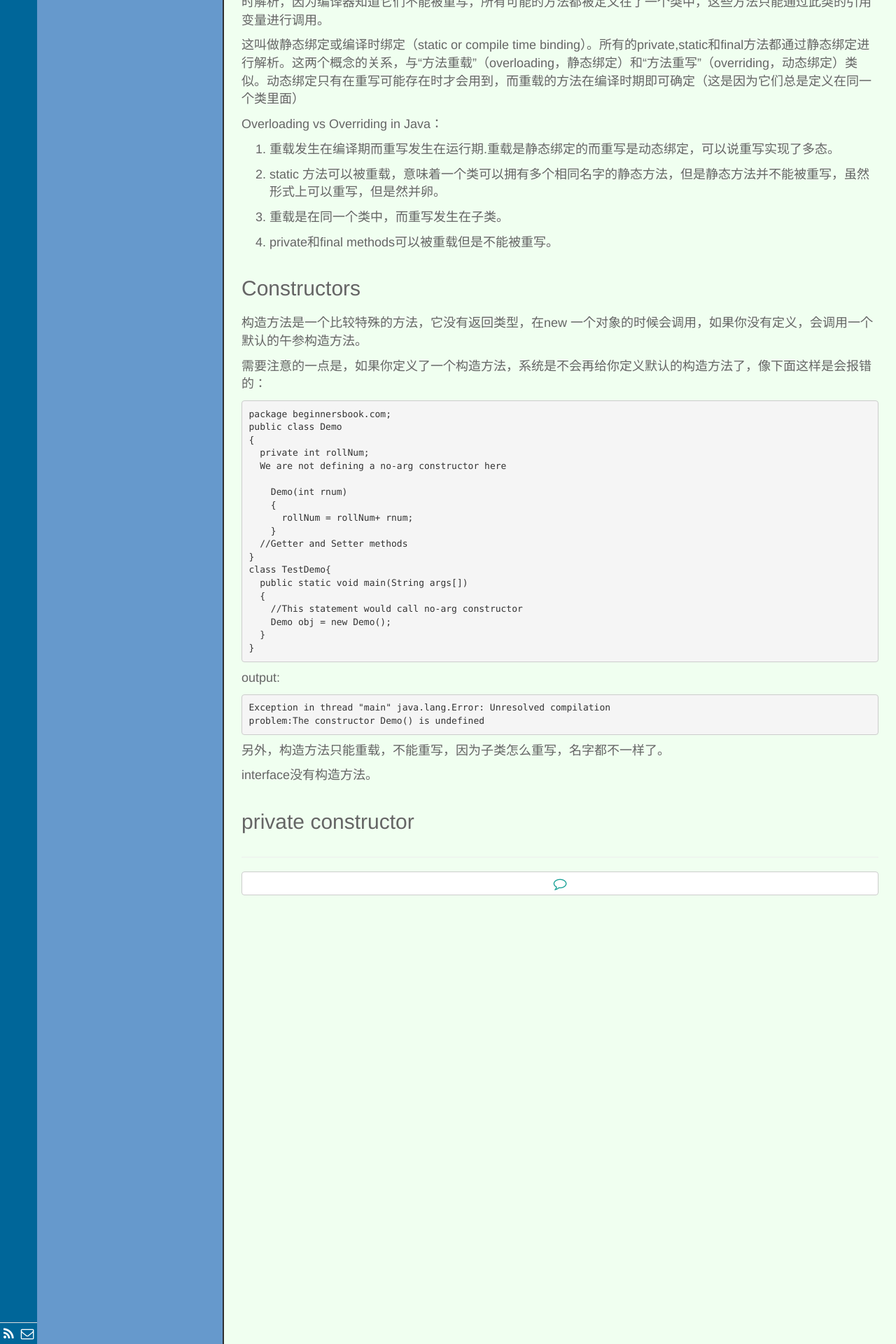
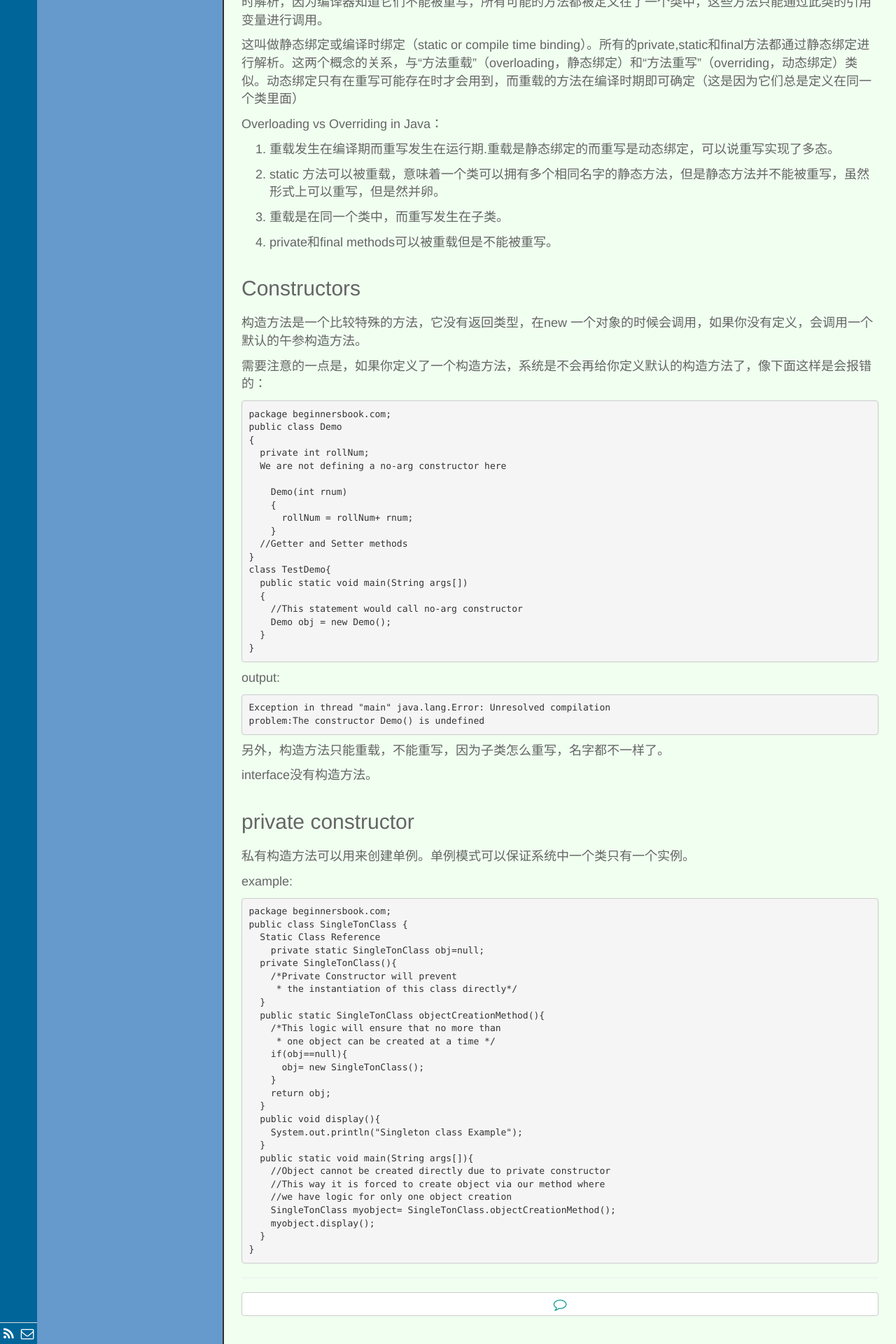
Before and after one commit to llx1105/llx1105.github.io, a Jekyll site: the page built from _posts/技术/2016-04-08-OOPS-concepst-in-java.md, in a window 1280 px wide. Shown: the part 1842-3762 px from the top of the page at 70% size. Built offline with Jekyll 4.4.1, drawn with Linux system fonts in a browser that asks for light colours; nearby versions of some CDN libraries; library files that are not in the unit come from our copies; Markdown is read by kramdown in place of the engine named in the settings.

Commit message:
thingking

````diff
--- a/_posts/技术/2016-04-08-OOPS-concepst-in-java.md
+++ b/_posts/技术/2016-04-08-OOPS-concepst-in-java.md
@@ -128,3 +128,36 @@ problem:The constructor Demo() is undefined
 interface没有构造方法。
 
 ##private constructor
+私有构造方法可以用来创建单例。单例模式可以保证系统中一个类只有一个实例。
+
+example:
+
+```
+package beginnersbook.com;
+public class SingleTonClass {
+  Static Class Reference
+    private static SingleTonClass obj=null;
+  private SingleTonClass(){
+    /*Private Constructor will prevent
+     * the instantiation of this class directly*/
+  }
+  public static SingleTonClass objectCreationMethod(){
+    /*This logic will ensure that no more than
+     * one object can be created at a time */
+    if(obj==null){
+      obj= new SingleTonClass();
+    }
+    return obj;
+  }
+  public void display(){
+    System.out.println("Singleton class Example");
+  }
+  public static void main(String args[]){
+    //Object cannot be created directly due to private constructor
+    //This way it is forced to create object via our method where
+    //we have logic for only one object creation
+    SingleTonClass myobject= SingleTonClass.objectCreationMethod();
+    myobject.display();
+  }
+}
+```
````
Also changed, not shown: _posts/感悟/2017-06-06-thinking.md (added, +52 -0 lines), _posts/技术/2015-12-16-directive-scope.md (+1 -1 lines).
